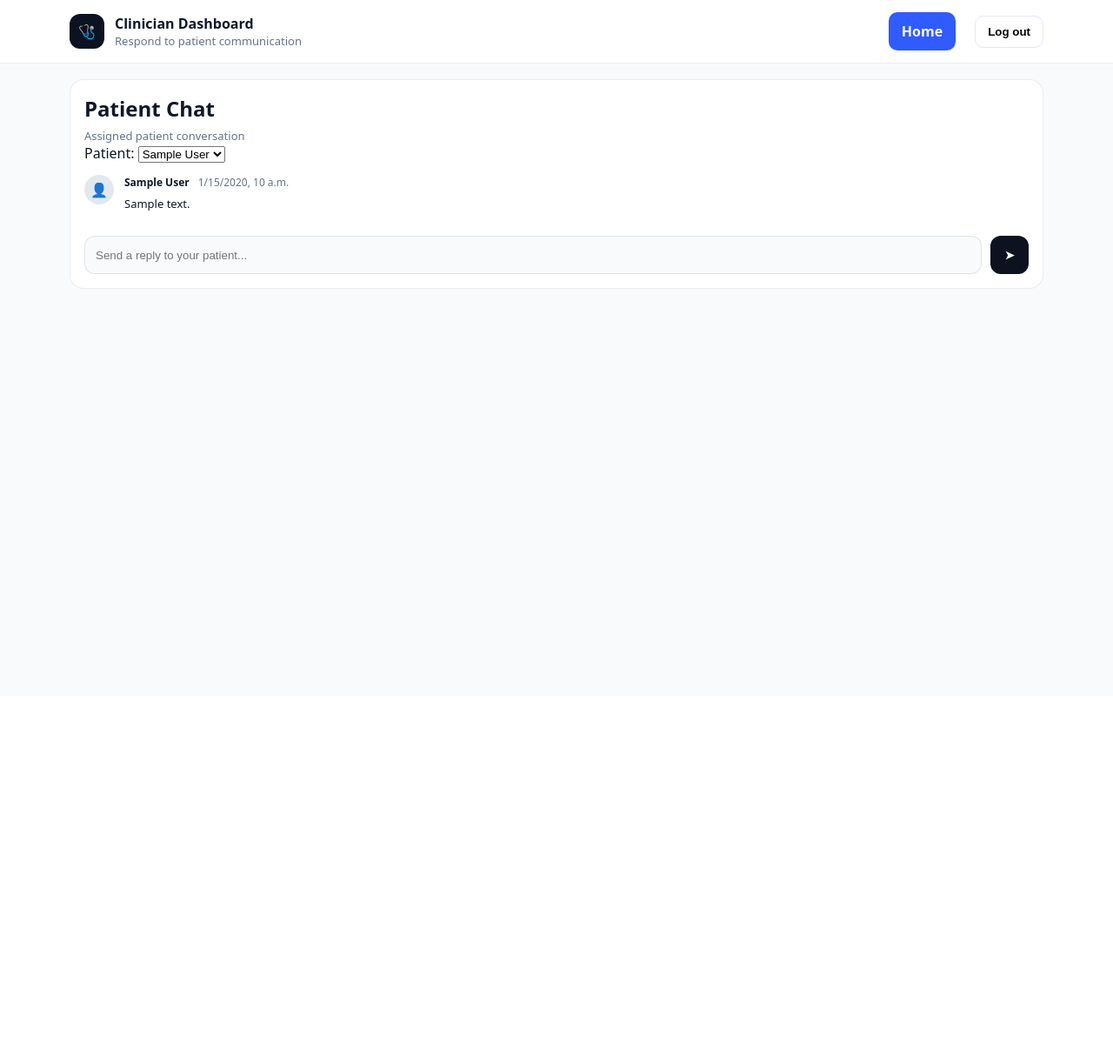
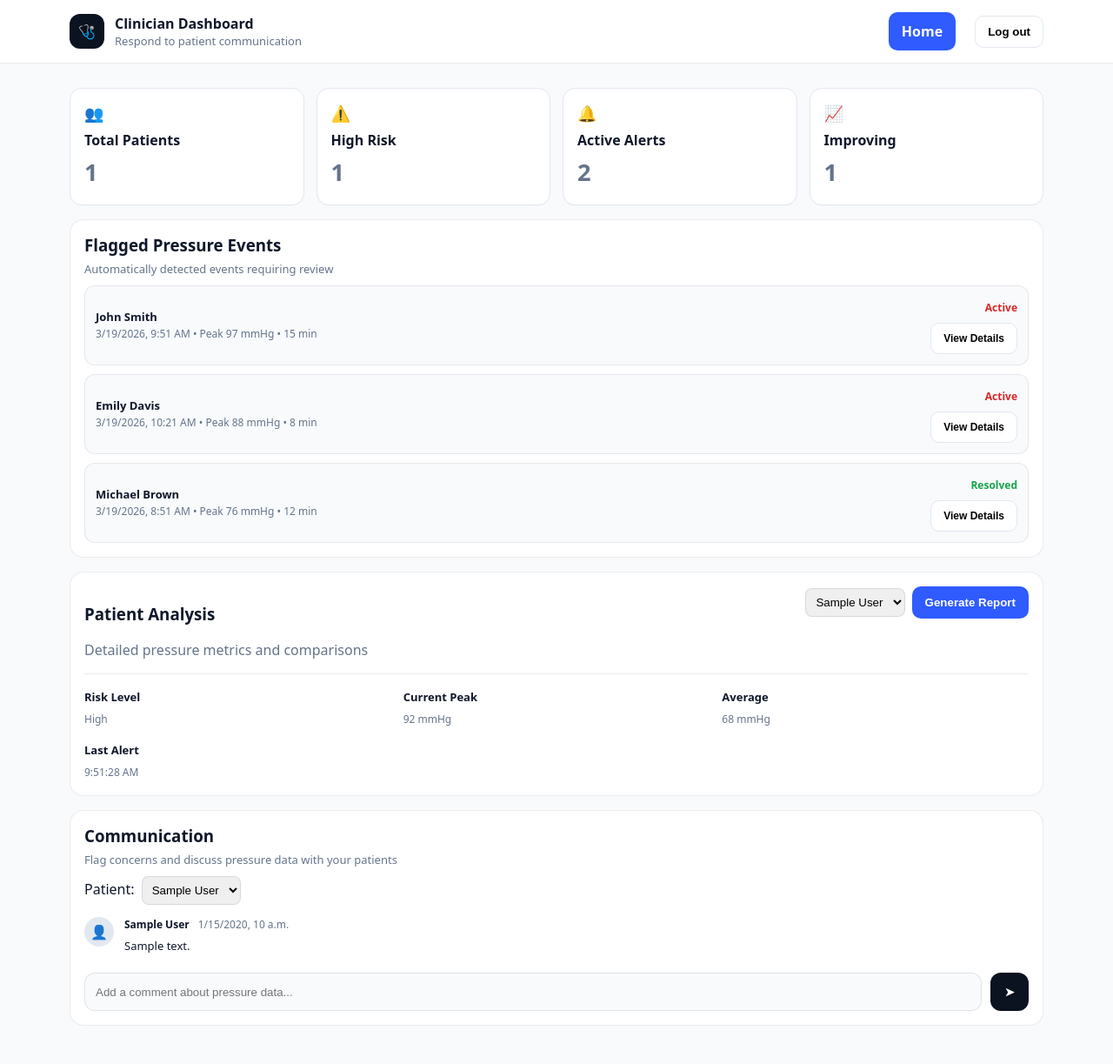
Before and after one commit to markiplagat/WeBSolutions, a Django app: page /accounts/dashboard/clinician/ in a window 1280 px wide. Shown: the whole page at 87% size. Before the commit the page ends 332 px from the top, so only its background shows below. Run offline with Django 5.2, Linux system fonts and the light colour scheme; a user stored in the database is signed in; tables that the repository leaves empty hold one stand-in row (values such as "Sample post").

Commit message:
chat improvement

```diff
--- a/pressure_monitor/templates/auth/dashboard_clinician.html
+++ b/pressure_monitor/templates/auth/dashboard_clinician.html
@@ -29,49 +29,37 @@
 </header>
 
 <main class="dash-container dash-main">
-  <section class="card2">
-    <div class="card2__head row-between">
-      <div>
-        <h2>Patient Chat</h2>
-        <p>Assigned patient conversation</p>
+  <section class="cards" style="margin-top:10px; grid-template-columns:repeat(4,1fr);">
+    <div class="card"><div class="card__icon">👥</div><h4>Total Patients</h4><p style="font-size:1.7rem;font-weight:800;margin-top:6px;">{{ metrics.total_patients }}</p></div>
+    <div class="card"><div class="card__icon">⚠️</div><h4>High Risk</h4><p style="font-size:1.7rem;font-weight:800;margin-top:6px;">{{ metrics.high_risk }}</p></div>
+    <div class="card"><div class="card__icon">🔔</div><h4>Active Alerts</h4><p style="font-size:1.7rem;font-weight:800;margin-top:6px;">{{ metrics.active_alerts }}</p></div>
+    <div class="card"><div class="card__icon">📈</div><h4>Improving</h4><p style="font-size:1.7rem;font-weight:800;margin-top:6px;">{{ metrics.improving }}</p></div>
+  </section>
+
+  <section class="card2" style="margin-top:16px;">
+    <div class="card2__head row-between"><div><h3>Flagged Pressure Events</h3><p>Automatically detected events requiring review</p></div></div>
+    <div class="list">
+      {% for e in flagged_events %}
+        <div class="list-item"><div><div class="list-item__title">{{ e.patient }}</div><div class="list-item__sub">{{ e.time }} • Peak {{ e.peak }} • {{ e.duration }}</div></div><div style="text-align:right;"><span style="font-size:12px; font-weight:800; color:{% if e.status == 'active' %}#dc2626{% else %}#16a34a{% endif %};">{{ e.status|title }}</span><div style="margin-top:8px;"><button class="btn btn--ghost" style="font-size:12px;">View Details</button></div></div></div>
+      {% endfor %}
+    </div>
+  </section>
+
+  <section class="card2" style="margin-top:16px;">
+    <div class="row-between" style="margin-bottom:10px;"><div><h3>Patient Analysis</h3><p style="color:var(--muted); margin:2px 0;">Detailed pressure metrics and comparisons</p></div><div style="display:flex; gap:.5rem; align-items:center;"><select style="padding:.45rem; border-radius:8px; border:1px solid rgba(15,23,42,.1);">{% for p in assigned_patients %}<option>{% if p.user.get_full_name %}{{ p.user.get_full_name }}{% else %}{{ p.user.username }}{% endif %}</option>{% endfor %}</select><button class="btn btn--primary">Generate Report</button></div></div>
+    <div class="metric-row"><div class="metric-mini"><strong>Risk Level</strong><p>{{ analysis.risk }}</p></div><div class="metric-mini"><strong>Current Peak</strong><p>{{ analysis.current_peak }} mmHg</p></div><div class="metric-mini"><strong>Average</strong><p>{{ analysis.average }} mmHg</p></div><div class="metric-mini"><strong>Last Alert</strong><p>{{ analysis.last_alert }}</p></div></div>
+  </section>
+
+  <section class="card2" style="margin-top:16px;">
+    <div class="card2__head"><h3>Communication</h3><p>Flag concerns and discuss pressure data with your patients</p></div>
+    {% if assigned_patients %}
+      <form method="get" style="margin-top:10px; margin-bottom:8px;"><label for="patient">Patient:</label><select id="patient" name="patient" onchange="this.form.submit()" style="margin-left:8px; padding:.45rem; border-radius:8px; border:1px solid rgba(15,23,42,.1);">{% for p in assigned_patients %}<option value="{{ p.id }}" {% if p == selected_patient %}selected{% endif %}>{{ p.user.get_full_name|default:p.user.username }}</option>{% endfor %}</select></form>
+      <div class="thread" style="max-height:300px; overflow-y:auto; margin-bottom:8px;">
+        {% for m in message_thread %}
+          <div class="msg" style="margin-bottom:.65rem;"><div class="msg__avatar">{% if m.sender_role == 'CLINICIAN' %}🩺{% else %}👤{% endif %}</div><div class="msg__body"><div class="msg__meta"><strong>{% if m.sender_role == 'CLINICIAN' %}You{% else %}{{ selected_patient.user.get_full_name|default:selected_patient.user.username }}{% endif %}</strong> <span>{{ m.created_at|date:"n/j/Y, P" }}</span></div><div class="msg__text">{{ m.body }}</div></div></div>
+        {% empty %}<p>No messages yet for this patient.</p>{% endfor %}
       </div>
-    </div>
-
-    {% if assigned_patients %}
-      <form method="get" style="margin-bottom: 0.75rem;">
-        <label for="patient">Patient:</label>
-        <select id="patient" name="patient" onchange="this.form.submit()">
-          {% for p in assigned_patients %}
-            <option value="{{ p.id }}" {% if p == selected_patient %}selected{% endif %}>{{ p.user.get_full_name|default:p.user.username }}</option>
-          {% endfor %}
-        </select>
-      </form>
-
-      <div class="thread" style="max-height: 350px; overflow-y:auto; margin-bottom:1rem;">
-        {% for m in message_thread %}
-          <div class="msg" style="margin-bottom:.65rem;">
-            <div class="msg__avatar">{% if m.sender_role == 'CLINICIAN' %}🩺{% else %}👤{% endif %}</div>
-            <div class="msg__body">
-              <div class="msg__meta">
-                <strong>{% if m.sender_role == 'CLINICIAN' %}You{% else %}{{ selected_patient.user.get_full_name|default:selected_patient.user.username }}{% endif %}</strong>
-                <span>{{ m.created_at|date:"n/j/Y, P" }}</span>
-              </div>
-              <div class="msg__text">{{ m.body }}</div>
-            </div>
-          </div>
-        {% empty %}
-          <p>No messages yet. Start the conversation below.</p>
-        {% endfor %}
-      </div>
-
-      <form method="post">
-        {% csrf_token %}
-        <input type="hidden" name="patient_id" value="{{ selected_patient.id }}" />
-        <div class="msg-box">
-          <input class="msg-input" type="text" name="message" placeholder="Send a reply to your patient..." required>
-          <button class="send-btn" type="submit">➤</button>
-        </div>
-      </form>
+      <form method="post"><input type="hidden" name="patient_id" value="{{ selected_patient.id }}"/><div class="msg-box"><input class="msg-input" type="text" name="message" placeholder="Add a comment about pressure data..." required><button class="send-btn" type="submit">➤</button></div></form>
     {% else %}
       <p>You have no assigned patients yet.</p>
     {% endif %}
--- a/pressure_monitor/web/views_clinician.py
+++ b/pressure_monitor/web/views_clinician.py
@@ -50,5 +50,22 @@ def clinician_dashboard(request):
         "assigned_patients": assigned_patients,
         "selected_patient": patient,
         "message_thread": message_thread,
+        "metrics": {
+            "total_patients": assigned_patients.count(),
+            "high_risk": assigned_patients.count() // 2 or 1,
+            "active_alerts": 2,
+            "improving": 1,
+        },
+        "flagged_events": [
+            {"patient": "John Smith", "time": "3/19/2026, 9:51 AM", "peak": "97 mmHg", "duration": "15 min", "status": "active"},
+            {"patient": "Emily Davis", "time": "3/19/2026, 10:21 AM", "peak": "88 mmHg", "duration": "8 min", "status": "active"},
+            {"patient": "Michael Brown", "time": "3/19/2026, 8:51 AM", "peak": "76 mmHg", "duration": "12 min", "status": "resolved"},
+        ],
+        "analysis": {
+            "risk": "High",
+            "current_peak": 92,
+            "average": 68,
+            "last_alert": "9:51:28 AM",
+        },
     }
     return render(request, "auth/dashboard_clinician.html", context)
```
